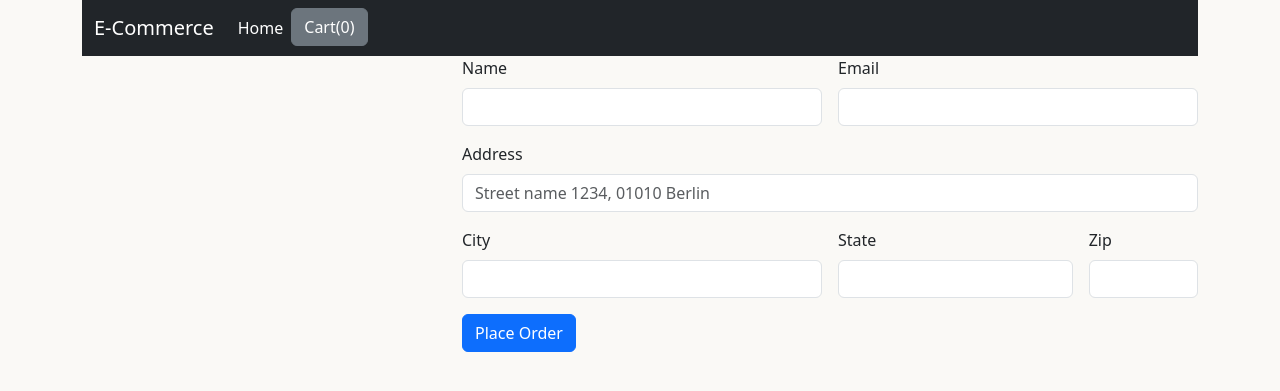
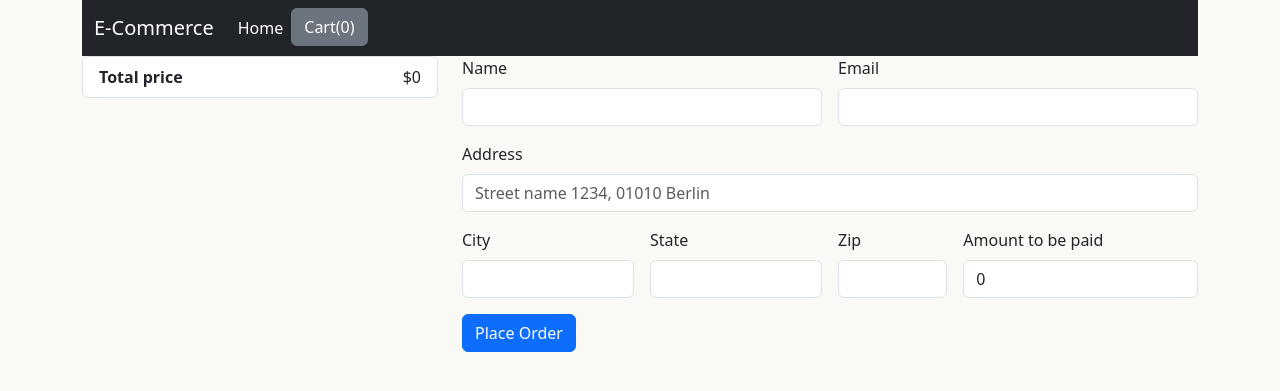
Before and after one commit to arifurtuc/E-Commerce-Django, a Django app: page /checkout/ in a window 1280 px wide. Shown: the top 391 px of the page. Run offline with Django 4.2, Linux system fonts and the light colour scheme.

Commit message:
Calculating and adding total order price in database

```diff
--- a/shop/models.py
+++ b/shop/models.py
@@ -44,6 +44,7 @@ class Order(models.Model):
     city = models.CharField(max_length=200)
     state = models.CharField(max_length=200)
     zipcode = models.CharField(max_length=200)
+    total_price = models.FloatField()
     date_created = models.DateTimeField(auto_now_add=True)
 
     def __str__(self):
--- a/shop/templates/shop/checkout.html
+++ b/shop/templates/shop/checkout.html
@@ -30,17 +30,21 @@
                     <label for="address" class="form-label">Address</label>
                     <input type="text" class="form-control" id="address" name="address" placeholder="Street name 1234, 01010 Berlin">
                     </div>
-                    <div class="col-md-6">
+                    <div class="col-md-3">
                     <label for="city" class="form-label">City</label>
                     <input type="text" class="form-control" id="city" name="city">
                     </div>
-                    <div class="col-md-4">
+                    <div class="col-md-3">
                     <label for="state" class="form-label">State</label>
                     <input type="text" class="form-control" id="state" name="state">
                     </div>
                     <div class="col-md-2">
                     <label for="zipcode" class="form-label">Zip</label>
                     <input type="text" class="form-control" id="zipcode" name="zipcode">
+                    </div>
+                    <div class="col-md-4">
+                    <label for="total_price" class="form-label">Amount to be paid</label>
+                    <input type="text" class="form-control" id="total_price" name="total_price" readonly>
                     </div>
                     <div class="col-12">
                     <button type="submit" class="btn btn-primary">Place Order</button>
@@ -61,17 +65,27 @@
        cart = JSON.parse(localStorage.getItem('cart')) ;
     }
 
+    let total = 0;
     // Iterate through each product in the 'cart' object
     for(product in cart){
         let name = cart[product][1];
         let quantity = cart[product][0];
-        console.log(name);
+        let price = cart[product][2];
+        total = total + cart[product][2];
+
+
         productString = `<li class="list-group-item d-flex justify-content-between align-items-center">
                          ${name}
                             <span class="badge bg-primary rounded-pill">${quantity}</span>
+                            <span class="badge bg-warning text-dark">$${price}</span>
                         </li>`
         $('#product_list').append(productString);
     }
+    totalPrice = `<li class="list-group-item d-flex justify-content-between align-items-center">
+                        <strong>Total price</strong>$${total}
+                  </li>`
+    $('#total_price').val(total);
+    $('#product_list').append(totalPrice);
     $('#products').val(JSON.stringify(cart));
 </script>
 {% endblock %}
--- a/shop/views.py
+++ b/shop/views.py
@@ -50,10 +50,11 @@ def checkout(request):
         city = request.POST.get('city', '')
         state = request.POST.get('state', '')
         zipcode = request.POST.get('zipcode', '')
+        total_price = request.POST.get('total_price', '')
 
         order = Order(
             products=products, name=name, email=email, address=address,
-            city=city, state=state, zipcode=zipcode
+            city=city, state=state, zipcode=zipcode, total_price=total_price
         )
         order.save()
 
```
Also changed, not shown: shop/templates/shop/index.html (+5 -3 lines), db.sqlite3, shop/migrations/0003_order_total_price.py (added).
